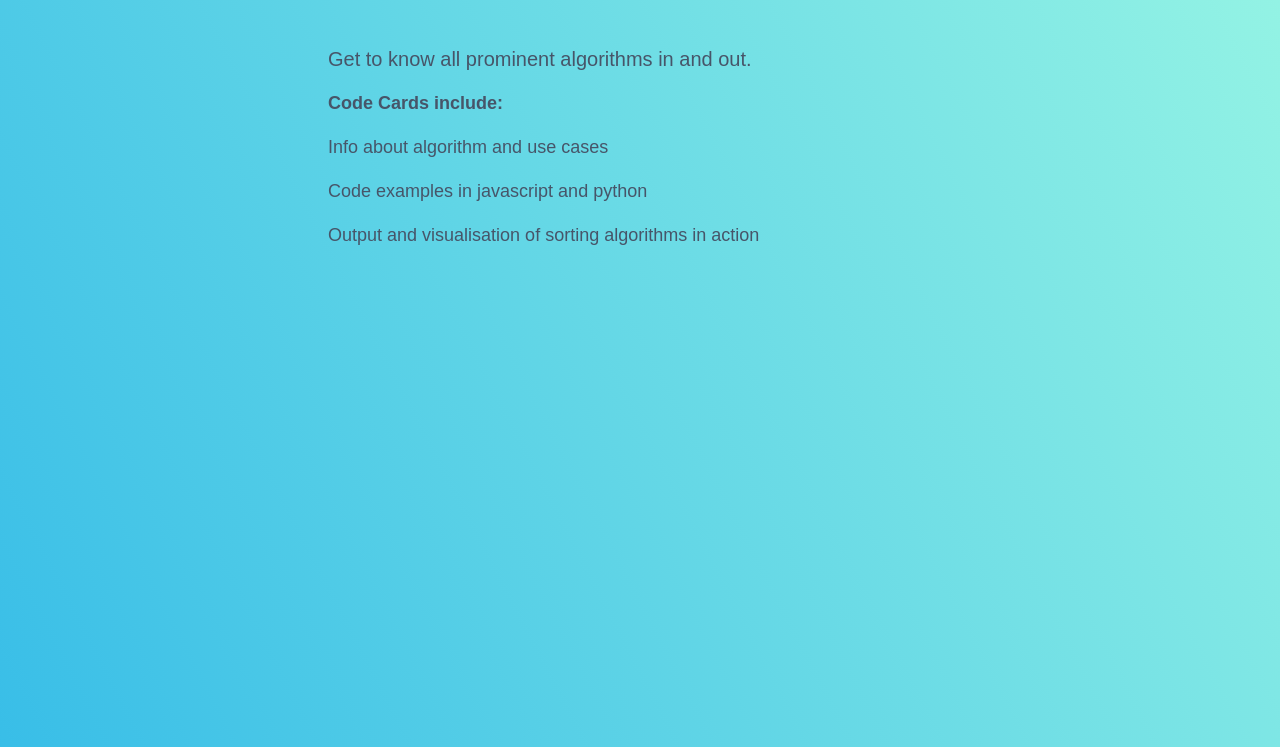
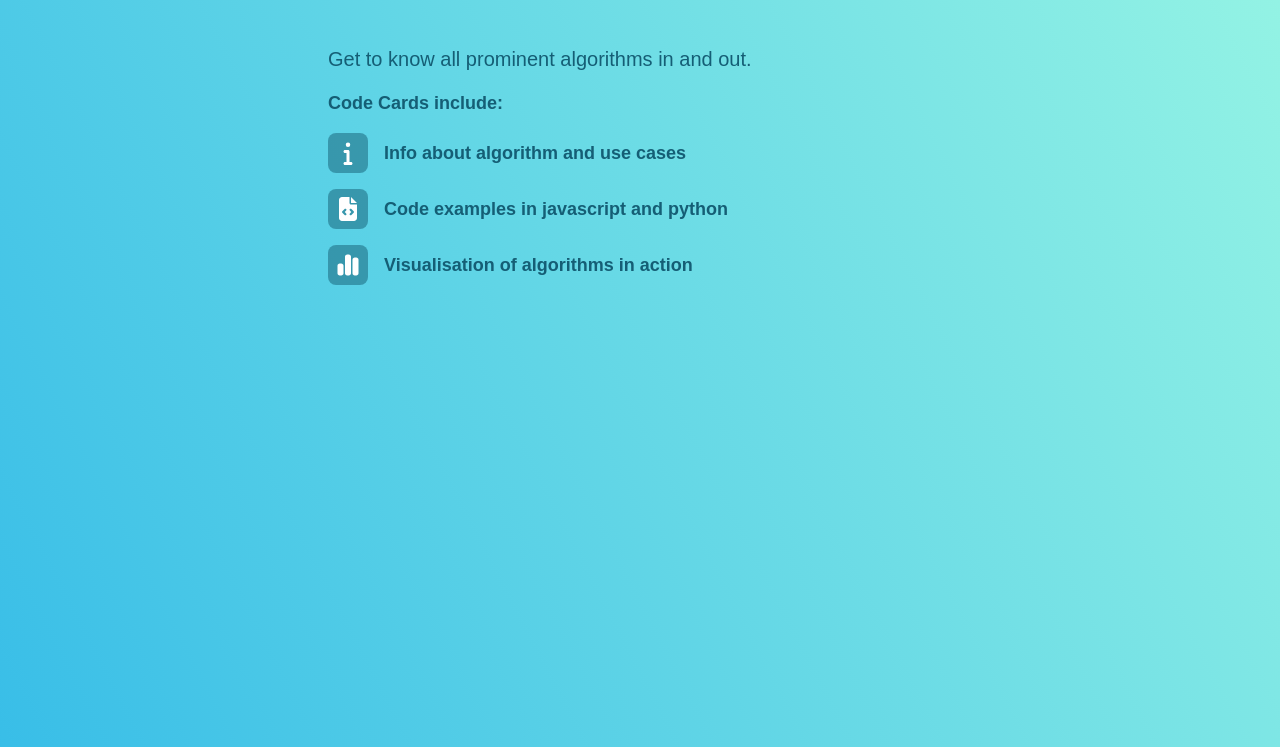
Before and after one commit to JannekS/learn-tailwindcss, a website: page src/index.html in a window 1280 px wide. Shown: the part 211-958 px from the top of the page. Drawn offline with Linux system fonts and the light colour scheme; a web font is replaced by a local one.

Commit message:
Changed text color and added icons to intro section.

```diff
--- a/src/index.html
+++ b/src/index.html
@@ -29,13 +29,13 @@
     </header>
     <section id="intro">
       <div
-        class="h-screen mx-auto max-w-2xl flex flex-col text-slate-600 text-center"
+        class="h-screen mx-auto max-w-2xl flex flex-col text-cyan-800 text-center"
       >
         <div
           id="heading"
           class="flex flex-col items-center justify-center space-y-4 p-6 pt-10 md:flex-row md:text-left md:space-y-0 md:space-x-8 md:justify-start"
         >
-          <div class="p-4 bg-slate-700 bg-opacity-50 rounded-xl">
+          <div class="p-4 bg-cyan-800 bg-opacity-50 rounded-xl">
             <img src="/icons/code-solid.svg" alt="" class="invert h-20 w-20" />
           </div>
           <div class="flex flex-col space-y-2">
@@ -50,9 +50,38 @@
             Get to know all prominent algorithms in and out.
           </h4>
           <p class="font-bold">Code Cards include:</p>
-          <p>Info about algorithm and use cases</p>
-          <p>Code examples in javascript and python</p>
-          <p>Output and visualisation of sorting algorithms in action</p>
+          <div
+            class="flex flex-col justify-center items-center space-y-2 md:flex-row md:space-x-4 md:space-y-0 md:justify-start"
+          >
+            <div class="w-10 h-10 p-2 bg-cyan-800 bg-opacity-50 rounded-lg">
+              <img src="/icons/info-solid.svg" alt="" class="w-6 h-6 invert" />
+            </div>
+            <p class="font-bold">Info about algorithm and use cases</p>
+          </div>
+          <div
+            class="flex flex-col justify-center items-center space-y-2 md:flex-row md:space-x-4 md:space-y-0 md:justify-start"
+          >
+            <div class="w-10 h-10 p-2 bg-cyan-800 bg-opacity-50 rounded-lg">
+              <img
+                src="/icons/file-code-solid.svg"
+                alt=""
+                class="w-6 h-6 invert"
+              />
+            </div>
+            <p class="font-bold">Code examples in javascript and python</p>
+          </div>
+          <div
+            class="flex flex-col justify-center items-center space-y-2 md:flex-row md:space-x-4 md:space-y-0 md:justify-start"
+          >
+            <div class="w-10 h-10 p-2 bg-cyan-800 bg-opacity-50 rounded-lg">
+              <img
+                src="/icons/chart-simple-solid.svg"
+                alt=""
+                class="w-6 h-6 invert"
+              />
+            </div>
+            <p class="font-bold">Visualisation of algorithms in action</p>
+          </div>
         </div>
       </div>
       <div></div>
```
Also changed, not shown: icons/chart-simple-solid.svg (added), icons/info-solid.svg (added), src/css/style.css.
